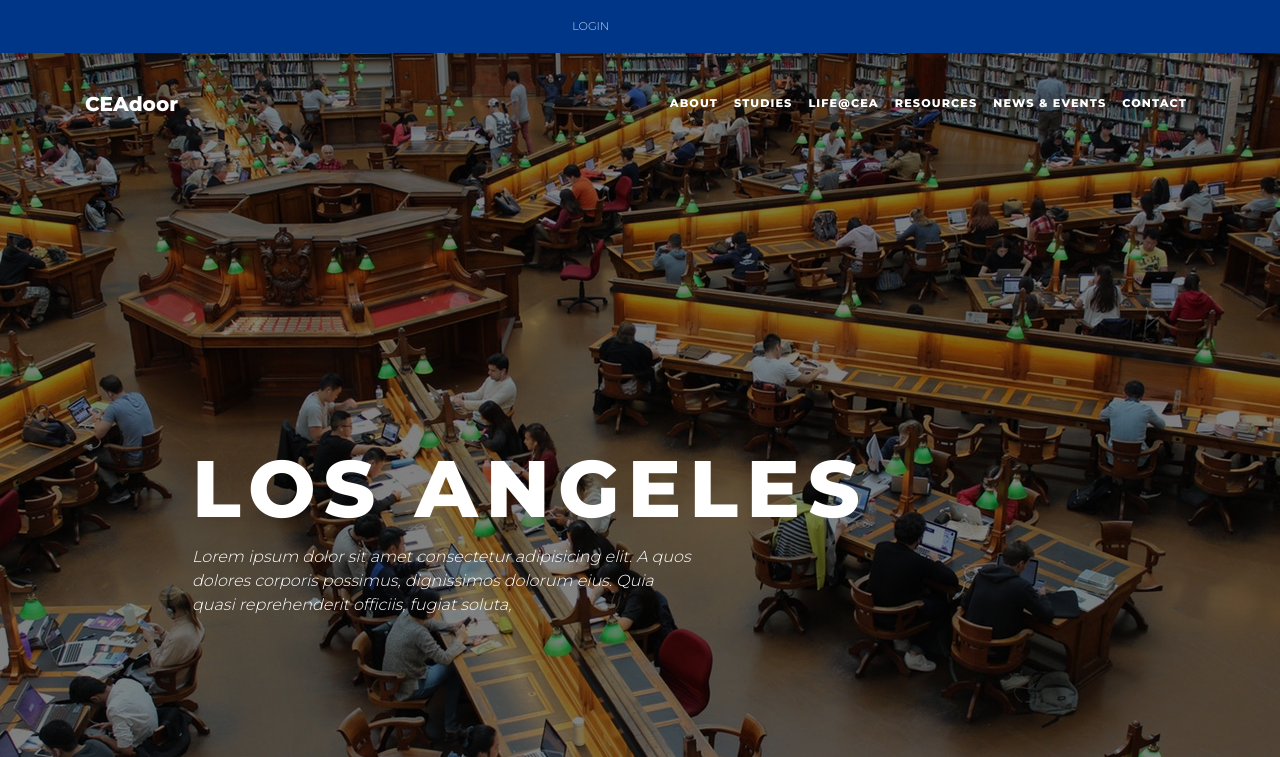
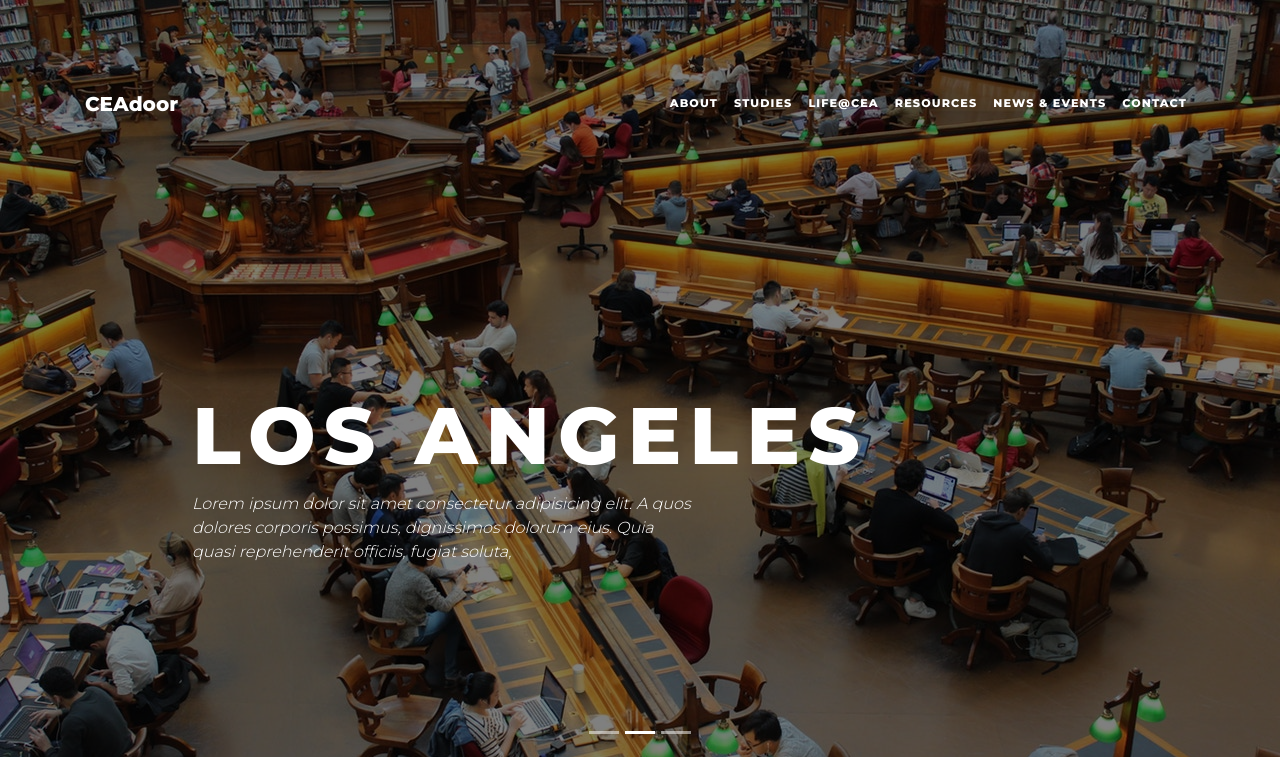
Before and after one commit to ketan-b/AIR, a website built with webpack: page src/index.html in a window 1280 px wide. Shown: the top 757 px of the page. Built offline with nearby package versions, Linux system fonts and the light colour scheme; files whose address does not match are found by name.

Commit message:
Update index.html

```diff
--- a/src/index.html
+++ b/src/index.html
@@ -9,10 +9,10 @@
 
 <body>
     <header>
-        <div class="top-nav">
+<!--         <div class="top-nav">
             <div class="container">
                 <div class="row">
-<!--                     <div class="col col-md-6">
+                    <div class="col col-md-6">
                         <ul class="nav ml-auto flex-nowrap">
                             <li class="nav-item">
                                 <a class="nav-link active" href="#">English</a>
@@ -21,7 +21,7 @@
                                 <a class="nav-link" href="#">Malayalam</a>
                             </li>
                         </ul>
-                    </div> -->
+                    </div>
                     <div class="col col-md-6">
                         <ul style="float:right;" class="nav">
                             <li class="nav-item">
@@ -31,7 +31,7 @@
                     </div>
                 </div>
             </div>
-        </div>
+        </div> -->
         <div class="nav-holder">
             <nav class="navbar navbar-expand-lg navbar-light home-navbar fixed-top">
                 <div class="container nav-container">
```
